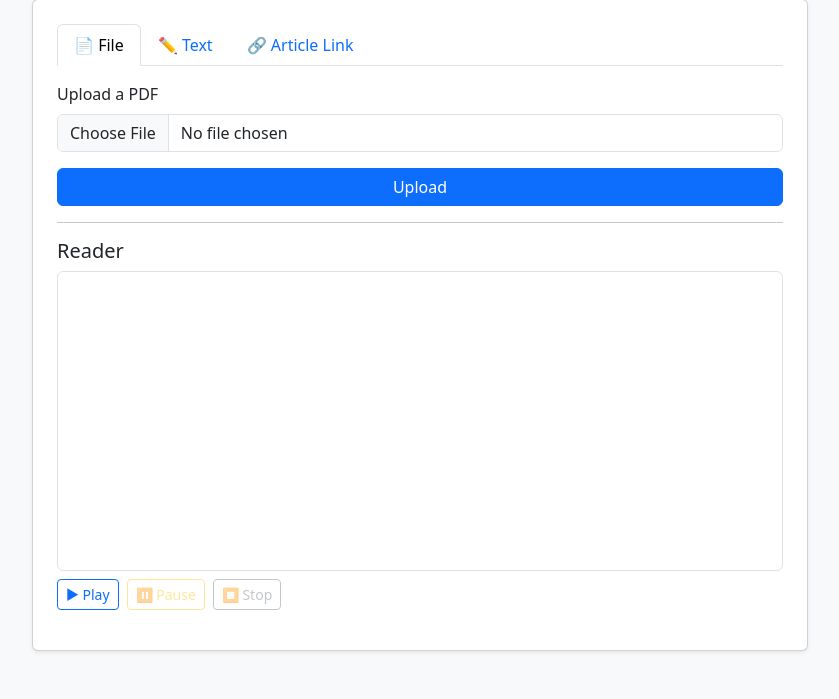
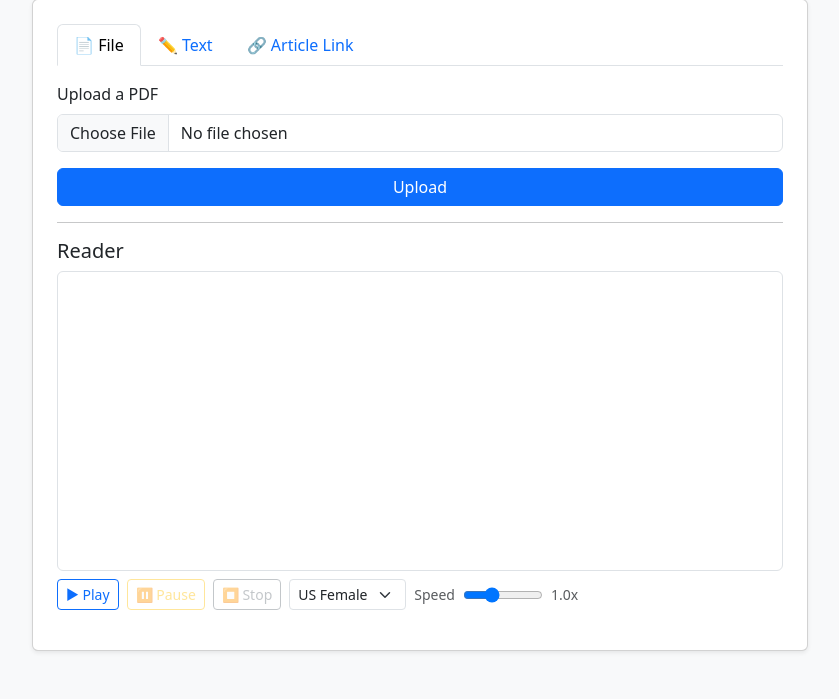
Before and after one commit to lioninthewild/automationPy, a Flask app: template templates/index.html in a window 1280 px wide. Shown: the part 121-820 px from the top of the page, without its empty margins (220-1059 px from the left). Run offline with Flask 3, Linux system fonts and the light colour scheme; the template is opened without the code that fills it: most values are stand-ins (such as "Sample title", 1, 10 or a date in 2020).

Commit message:
feat(reader): add voice preset dropdown and speed slider for Web Speech API

```diff
--- a/templates/index.html
+++ b/templates/index.html
@@ -86,10 +86,19 @@
                     <div class="border rounded p-3 mb-2 bg-white" style="height:300px;overflow-y:auto">
                         <div id="text-display"></div>
                     </div>
-                    <div class="d-flex gap-2 align-items-center mb-3">
+                    <div class="d-flex flex-wrap gap-2 align-items-center mb-3">
                         <button id="playBtn" class="btn btn-sm btn-outline-primary reader-btn" onclick="playReader()">▶ Play</button>
                         <button id="pauseBtn" class="btn btn-sm btn-outline-warning reader-btn" onclick="pauseReader()" disabled>⏸ Pause</button>
                         <button id="stopBtn" class="btn btn-sm btn-outline-secondary reader-btn" onclick="stopReader()" disabled>⏹ Stop</button>
+                        <select id="voiceSelect" class="form-select form-select-sm" style="width:auto">
+                            <option value="US Female">US Female</option>
+                            <option value="US Male">US Male</option>
+                            <option value="UK Female">UK Female</option>
+                            <option value="UK Male">UK Male</option>
+                        </select>
+                        <label class="small text-muted">Speed</label>
+                        <input type="range" id="speedSlider" min="0.5" max="2.0" step="0.1" value="1.0" style="width:80px">
+                        <span id="speedLabel" class="small text-muted" style="min-width:1.8em">1.0x</span>
                         <span id="status" class="text-muted small"></span>
                     </div>
                 {% endif %}
@@ -125,11 +134,48 @@
             var pauseBtn = document.getElementById("pauseBtn");
             var stopBtn = document.getElementById("stopBtn");
             var statusEl = document.getElementById("status");
+            var voiceSelect = document.getElementById("voiceSelect");
+            var speedSlider = document.getElementById("speedSlider");
+            var speedLabel = document.getElementById("speedLabel");
+
+            speedSlider.addEventListener("input", function() {
+                speedLabel.textContent = parseFloat(speedSlider.value).toFixed(1) + "x";
+            });
 
             function setButtons(playing, paused) {
                 playBtn.disabled = playing && !paused;
                 pauseBtn.disabled = !playing || paused;
                 stopBtn.disabled = !playing;
+            }
+
+            var voiceMap = { "US Female": "female", "US Male": "male", "UK Female": "female", "UK Male": "male" };
+            var voiceLangMap = { "US Female": "en-US", "US Male": "en-US", "UK Female": "en-GB", "UK Male": "en-GB" };
+            var availableVoices = [];
+            var voicesReady = false;
+            function loadVoices() {
+                availableVoices = synth.getVoices();
+                if (availableVoices.length > 0) voicesReady = true;
+            }
+            loadVoices();
+            if (synth.onvoiceschanged !== undefined) {
+                synth.onvoiceschanged = loadVoices;
+            }
+
+            function findVoice(preset) {
+                if (!voicesReady) return null;
+                var gender = voiceMap[preset];
+                var lang = voiceLangMap[preset];
+                for (var i = 0; i < availableVoices.length; i++) {
+                    var v = availableVoices[i];
+                    if (v.lang === lang && v.name.toLowerCase().indexOf(gender) >= 0) {
+                        return v;
+                    }
+                }
+                for (var i = 0; i < availableVoices.length; i++) {
+                    var v = availableVoices[i];
+                    if (v.lang === lang) return v;
+                }
+                return null;
             }
 
             function findSpan(charIndex) {
@@ -150,7 +196,9 @@
                 wordElements.forEach(function(el) { el.classList.remove("highlight"); });
 
                 utterance = new SpeechSynthesisUtterance(fullText);
-                utterance.rate = 1.0;
+                utterance.rate = parseFloat(speedSlider.value);
+                var selectedVoice = findVoice(voiceSelect.value);
+                if (selectedVoice) utterance.voice = selectedVoice;
                 utterance.onboundary = function(e) {
                     if (e.name !== "word") return;
                     wordElements.forEach(function(el) { el.classList.remove("highlight"); });
```
